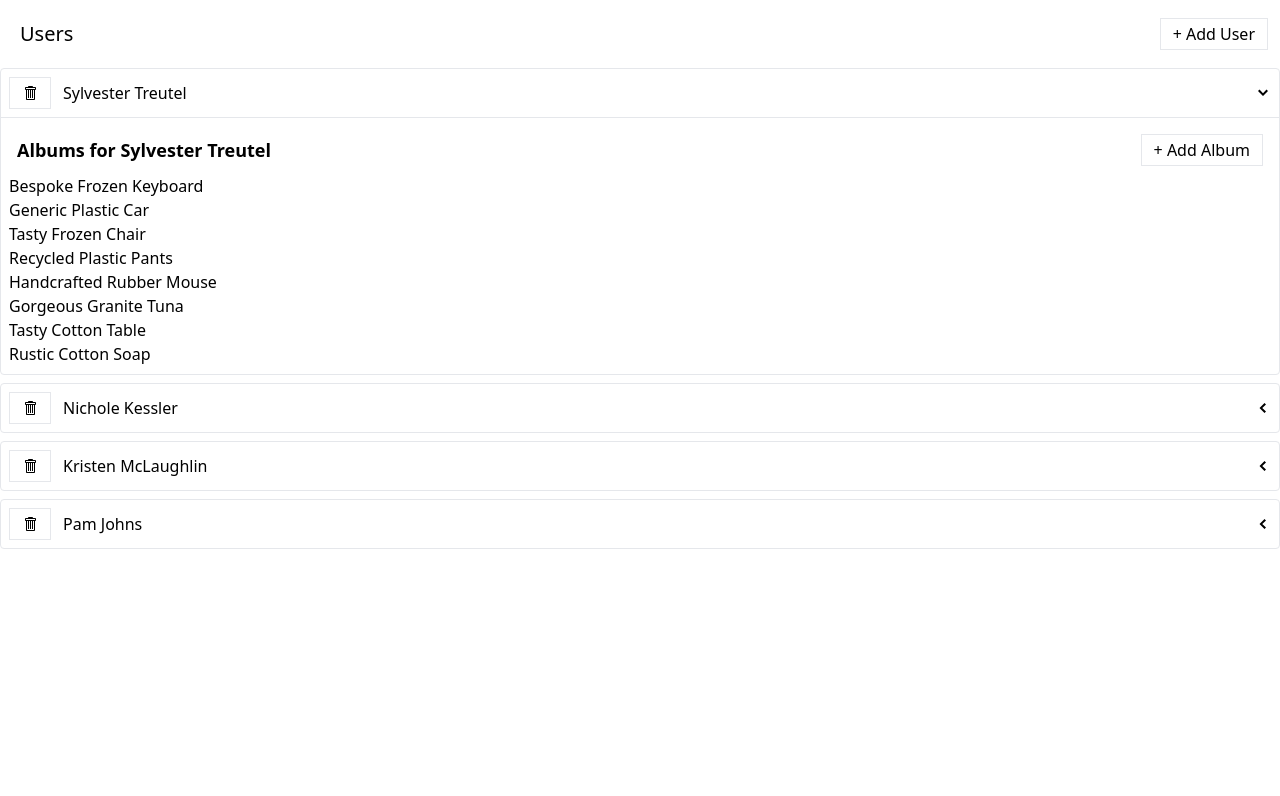
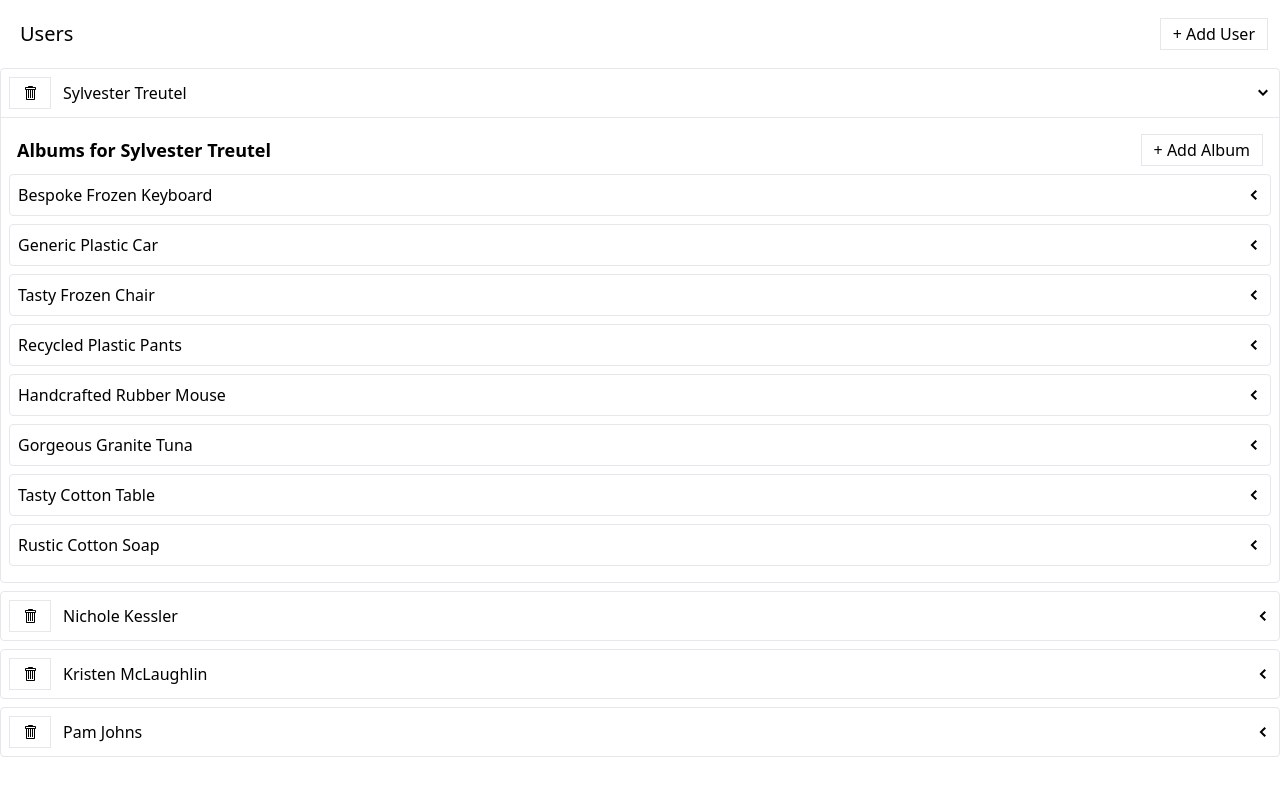
Before and after one commit to SeherKumsar/Redux_ile_Modern_React_media, a React (Create React App) app: page / in a window 1280 px wide. Both pictures are taken after a click on the element 1263 px from the left and 93 px from the top of the page. Shown: the top 796 px of the page. Built offline with nearby package versions, Linux system fonts and the light colour scheme; data requests are answered from the project's data file.

Commit message:
added ExpnadablePanel

```diff
--- a/src/components/AlbumsListItem.js
+++ b/src/components/AlbumsListItem.js
@@ -1,11 +1,14 @@
-import Button from './Button';
+import Button from "./Button";
 import ExpandablePanel from "./ExpandablePanel";
 
 function AlbumsListItem({ album }) {
+  const header = <div>{album.title}</div>;
 
-    return (
-        <div>{album.title}</div>
-    );
+  return (
+    <ExpandablePanel key={album.id} header={header}>
+      List of photos in the album
+    </ExpandablePanel>
+  );
 }
 
 export default AlbumsListItem;
```
